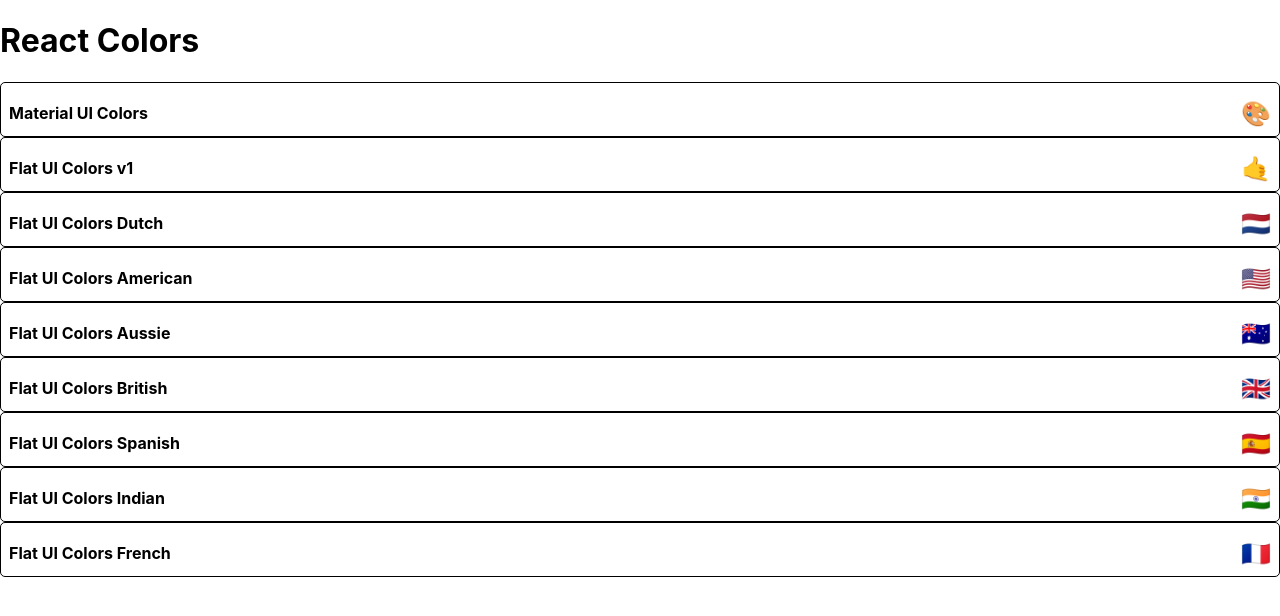
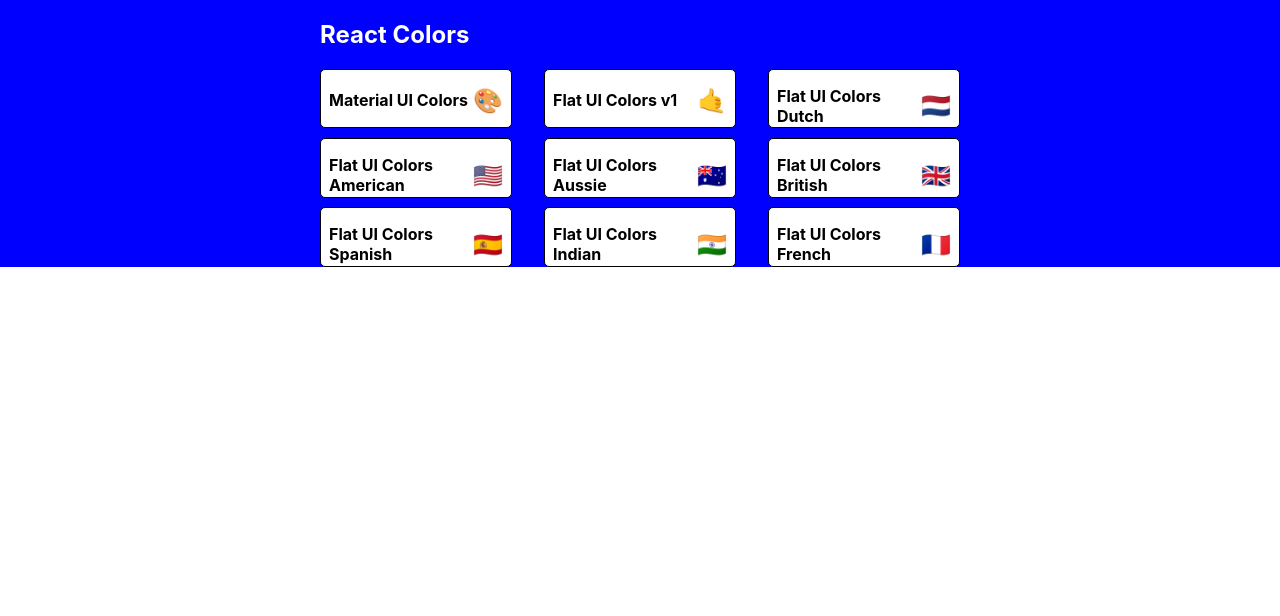
Before and after one commit to elciosato/react-colors-palette, a React (Create React App) app: page / in a window 1280 px wide. Shown: the top 616 px of the page. Built offline with nearby package versions, Linux system fonts and the light colour scheme.

Commit message:
Start Styling palettelist withstyles

```diff
--- a/src/PaletteList.js
+++ b/src/PaletteList.js
@@ -1,12 +1,51 @@
+import { withStyles } from "@mui/styles";
 import MiniPalette from "./MiniPalette";
 
-export default function PaletteList(props) {
+const styles = {
+  root: {
+    backgroundColor: "blue",
+    height: "100%",
+    display: "flex",
+    alignItems: "flex-start",
+    justifyContent: "center",
+  },
+  container: {
+    width: "50%",
+    display: "flex",
+    alignItems: "flex-start",
+    flexDirection: "column",
+    flexWrap: "wrap",
+  },
+  nav: {
+    display: "flex",
+    width: "100%",
+    justifyContent: "space-between",
+    color: "white",
+  },
+  palettes: {
+    boxSizing: "border-box",
+    width: "100%",
+    display: "grid",
+    gridTemplateColumns: "repeat(3, 30%)",
+    gridGap: "5%",
+  },
+};
+function PaletteList(props) {
+  const { palettes, classes } = props;
   return (
-    <div>
-      <h1>React Colors</h1>
-      {props.palettes.map((palette) => (
-        <MiniPalette key={palette.id} {...palette} />
-      ))}
+    <div className={classes.root}>
+      <div className={classes.container}>
+        <nav className={classes.nav}>
+          <h1>React Colors</h1>
+        </nav>
+        <div className={classes.palettes}>
+          {palettes.map((palette) => (
+            <MiniPalette key={palette.id} {...palette} />
+          ))}
+        </div>
+      </div>
     </div>
   );
 }
+
+export default withStyles(styles)(PaletteList);
```
